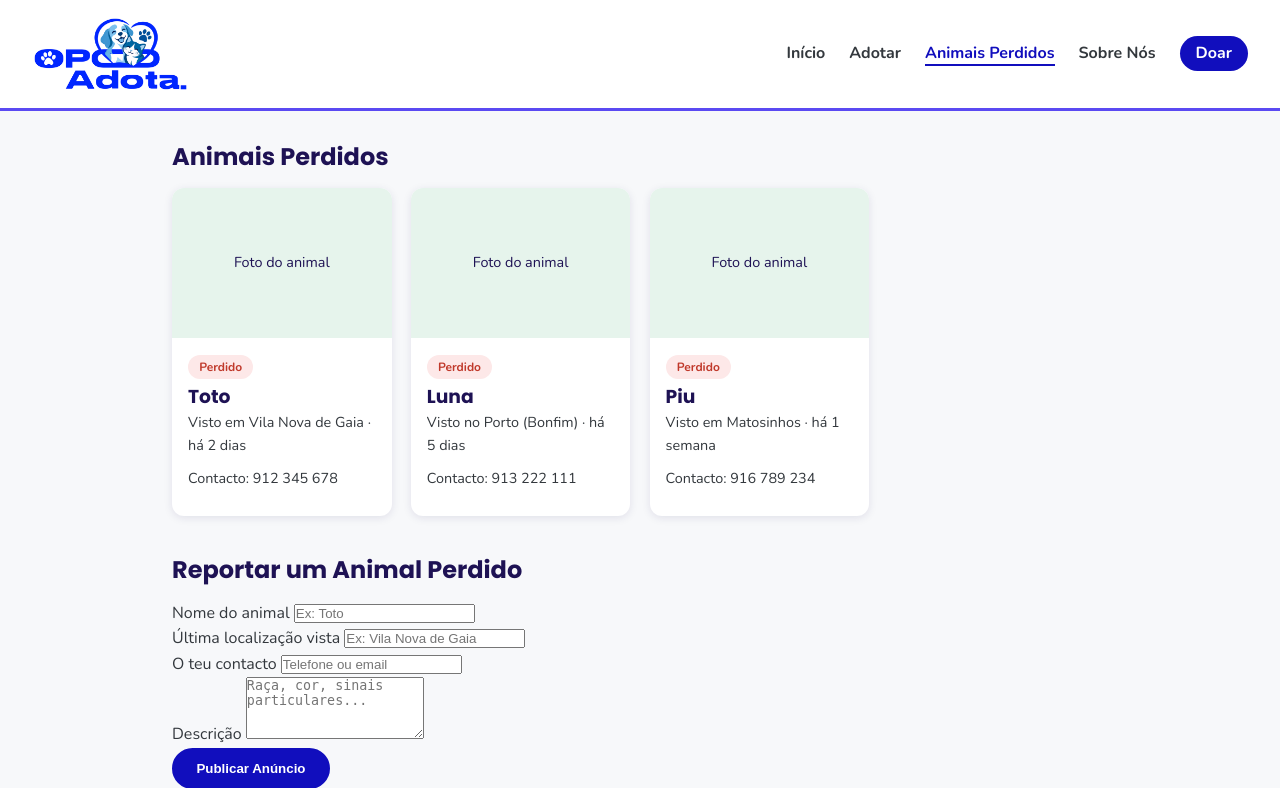
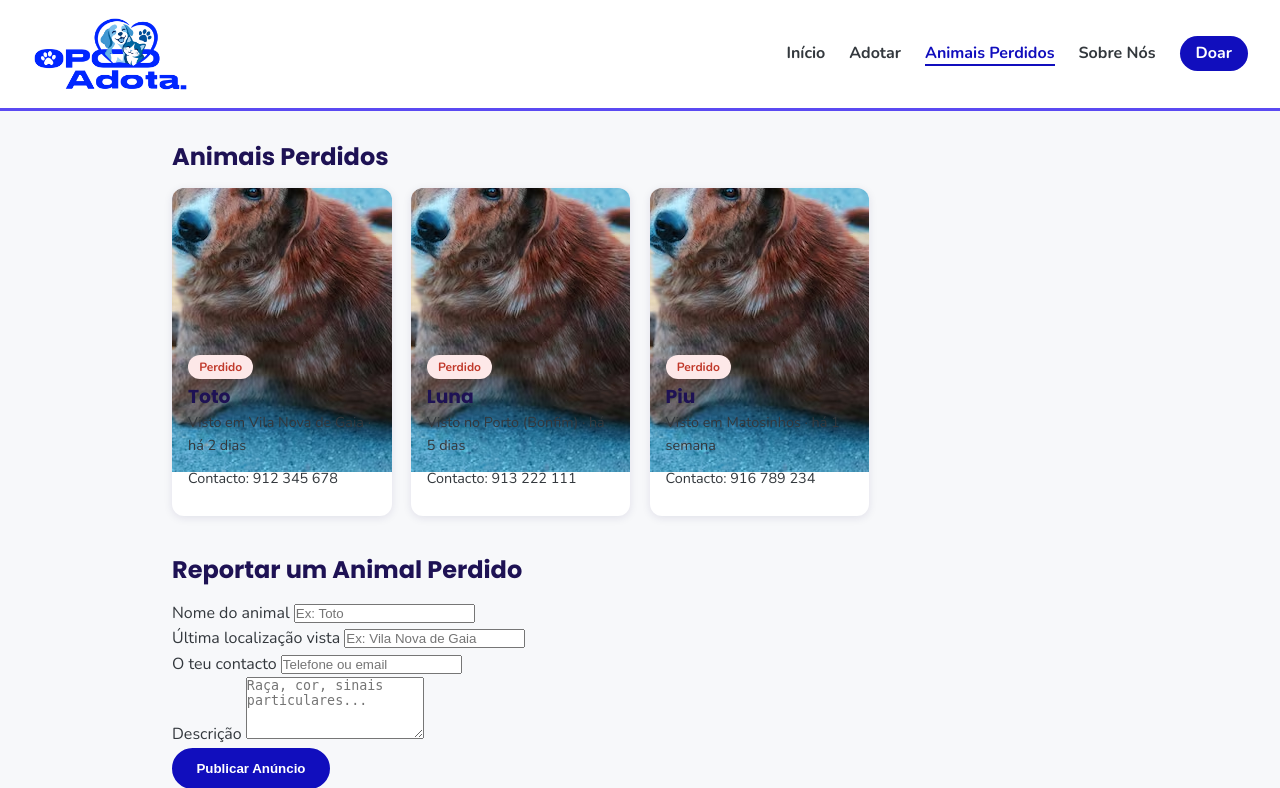
Before and after one commit to emanuel2212/OpoAdota, a PHP site: page /perdidos.php in a window 1280 px wide. Shown: the top 788 px of the page. Run offline with PHP 8.4, Linux system fonts and the light colour scheme.

Commit message:
ADIÇÃO DE FOTOS NOS PERDIDOS

```diff
--- a/perdidos.php
+++ b/perdidos.php
@@ -13,7 +13,9 @@ include __DIR__ . '/includes/header.php';
 
       <div class="perdidos-grid">
         <div class="card">
-          <div class="foto">Foto do animal</div>
+          <div class="foto">
+            <img src="img/perdidos/perdido2.avif" alt="Nino, um coelho de 1 ano disponível para adoção em Braga">
+          </div>
           <div class="info">
             <span class="tag urgente">Perdido</span>
             <h3>Toto</h3>
@@ -23,7 +25,9 @@ include __DIR__ . '/includes/header.php';
         </div>
 
         <div class="card">
-          <div class="foto">Foto do animal</div>
+          <div class="foto">
+            <img src="img/perdidos/perdido2.avif" alt="Nino, um coelho de 1 ano disponível para adoção em Braga">
+          </div>
           <div class="info">
             <span class="tag urgente">Perdido</span>
             <h3>Luna</h3>
@@ -33,7 +37,9 @@ include __DIR__ . '/includes/header.php';
         </div>
 
         <div class="card">
-          <div class="foto">Foto do animal</div>
+          <div class="foto">
+            <img src="img/perdidos/perdido2.avif" alt="Nino, um coelho de 1 ano disponível para adoção em Braga">
+          </div>
           <div class="info">
             <span class="tag urgente">Perdido</span>
             <h3>Piu</h3>
```
